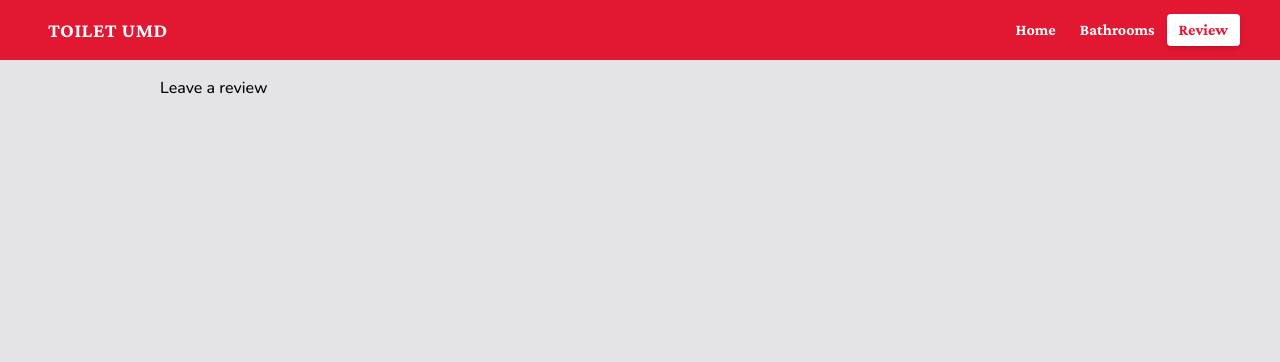
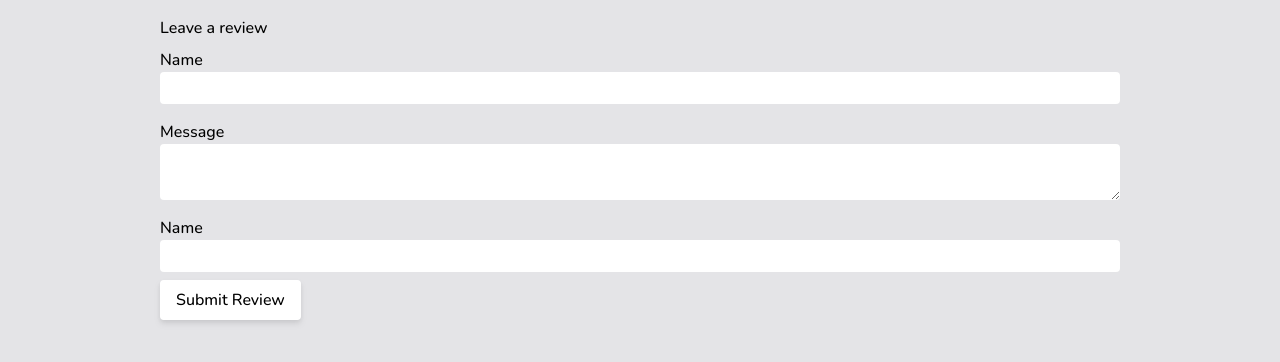
Before and after one commit to ehuegler/TerpToilets, a Next.js app: page /review in a window 1280 px wide. Shown: the top 362 px of the page. Built offline with nearby package versions, Linux system fonts and the light colour scheme.

Commit message:
some form stuff

```diff
--- a/pages/review.js
+++ b/pages/review.js
@@ -5,16 +5,58 @@ import Main from '../components/Main';
 
 export default function Review() {
 
+  const submit = (event) => {
+    event.preventDefault()
+    console.log(event.target.name.value)
+  }
+
   return (
     <>
       <Head>
 
       </Head>
 
-      <Header />
+      {/* <Header /> */}
 
       <Main>
         Leave a review
+
+        <form onSubmit={submit}
+          className='flex flex-col'
+        >
+
+          <div
+            className='my-2 flex flex-col'
+          >
+            <label htmlFor='name'>Name</label>
+            <input type='text' id='name' autoComplete='name' className='rounded p-1' />
+          </div>
+
+          <div
+            className='my-2 flex flex-col'
+          >
+            <label htmlFor='name'>Message</label>
+            <textarea type='text' id='name' autoComplete='name' className='rounded p-1' />
+          </div>
+
+          <div
+            className='my-2 flex flex-col'
+          >
+            <label htmlFor='name'>Name</label>
+            <input type='text' id='name' autoComplete='name' className='rounded p-1' />
+          </div>
+
+          <button type='submit'
+            className='flex'
+          >
+            <div
+              className='bg-white drop-shadow-md rounded py-2 px-4'
+            >
+              Submit Review
+            </div>
+          </button>
+
+        </form>
 
       </Main>
     </>
```
